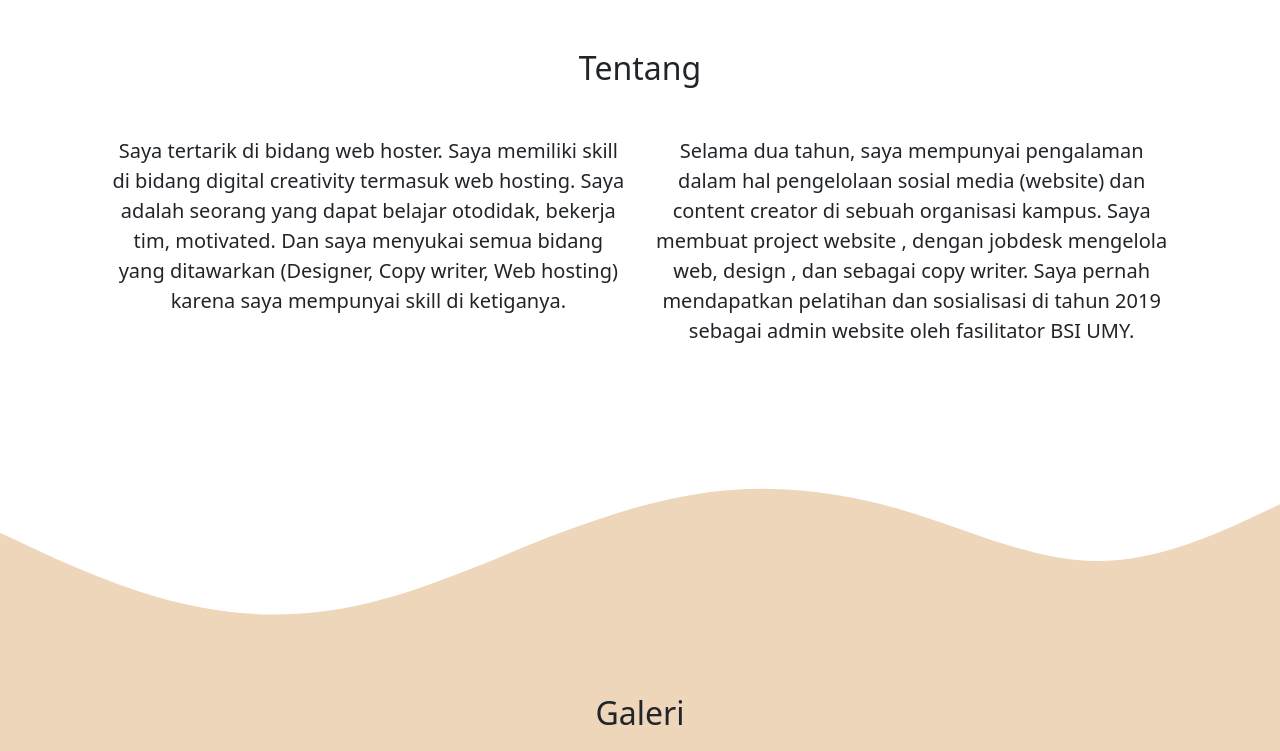
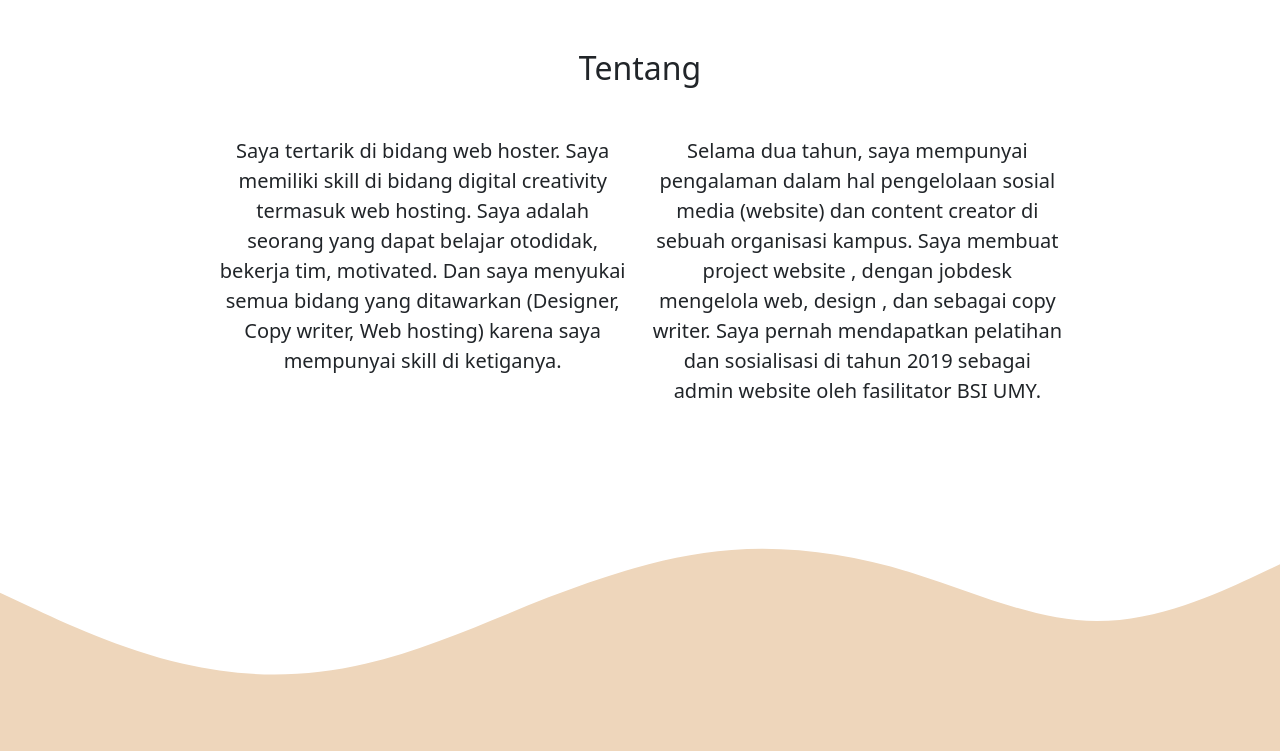
Before and after one commit to rizkaasakinah/rizkaasakinah.github.io, a plain HTML site: page index.html in a window 1280 px wide. Shown: the part 700-1451 px from the top of the page. Drawn offline with nearby package versions, Linux system fonts and the light colour scheme.

Commit message:
mengubah col-5 menjadi col-md-4

```diff
--- a/index.html
+++ b/index.html
@@ -69,10 +69,10 @@
 </div>
 </div>
 <div class="row justify-content-center fs-5 text-center">
-<div class="col-5">
+<div class="col-md-4">
 <p>Saya tertarik di bidang web hoster. Saya memiliki skill di bidang digital creativity termasuk web hosting. Saya adalah seorang yang dapat belajar otodidak, bekerja tim, motivated. Dan saya menyukai semua bidang yang ditawarkan (Designer, Copy writer, Web hosting) karena saya mempunyai skill di ketiganya.</p>
 </div>
-<div class="col-5">
+<div class="col-md-4">
     <p>Selama dua tahun, saya mempunyai pengalaman dalam hal pengelolaan sosial media (website) dan content creator di sebuah organisasi kampus. Saya membuat project website , dengan jobdesk mengelola web, design , dan sebagai copy writer. Saya pernah mendapatkan pelatihan dan sosialisasi di tahun 2019 sebagai admin website oleh fasilitator BSI UMY.  </p>
 </div>
 </div>
```
